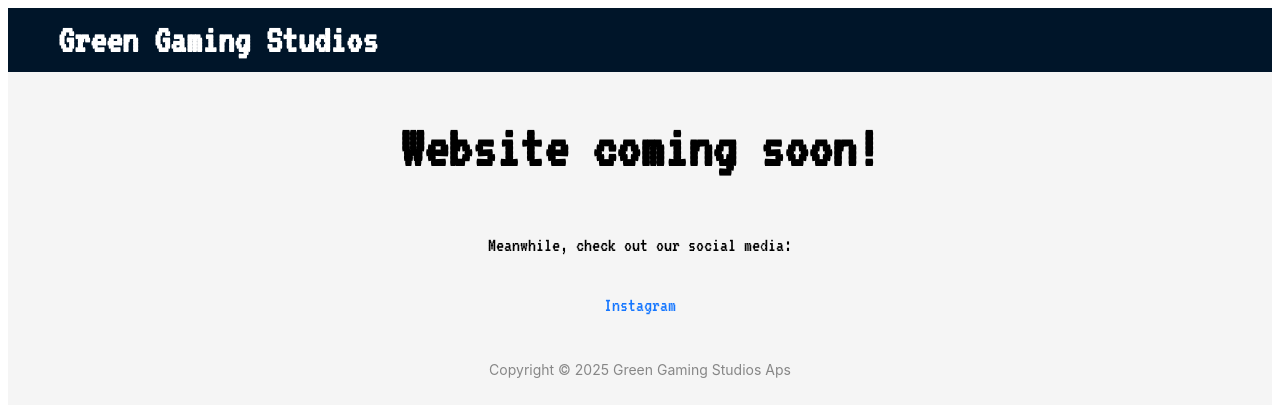
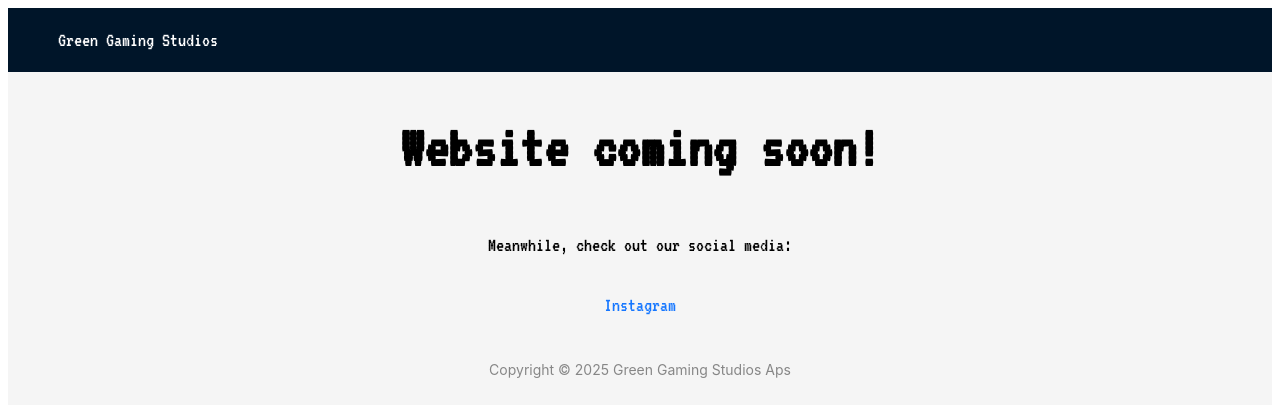
Before and after one commit to JakeGreen85/Green-Gaming-Studios-Website, a React (Vite) app in the folder files/: page / in a window 1280 px wide. Shown: the top 416 px of the page. Built offline with nearby package versions, Linux system fonts and the light colour scheme.

Commit message:
Update Navbar.jsx

```diff
--- a/files/src/pages/Navbar.jsx
+++ b/files/src/pages/Navbar.jsx
@@ -8,7 +8,7 @@ import {
   PhoneOutlined,
 } from '@ant-design/icons';
 import { useNavigate } from 'react-router-dom';
-import { wLargeText, wMediumText, wSmallText } from '../App';
+import { wLargeText, wMediumText, wSmallText, wTitleText } from '../App';
 
 function Navbar() {
     const navigate = useNavigate();
@@ -30,7 +30,7 @@ function Navbar() {
   return (
     <Row>
         <Col span={24}>
-          <span style={wLargeText}>
+          <span style={wMediumText}>
             Green Gaming Studios
           </span>
         </Col>
```
